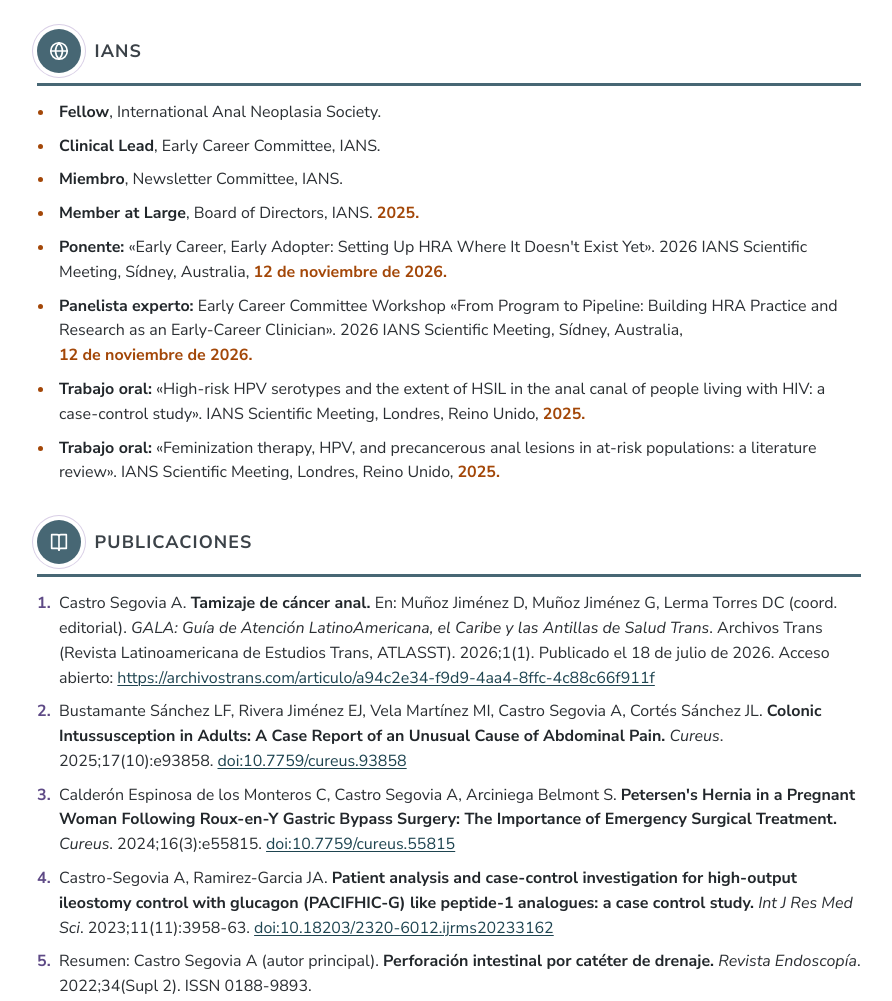
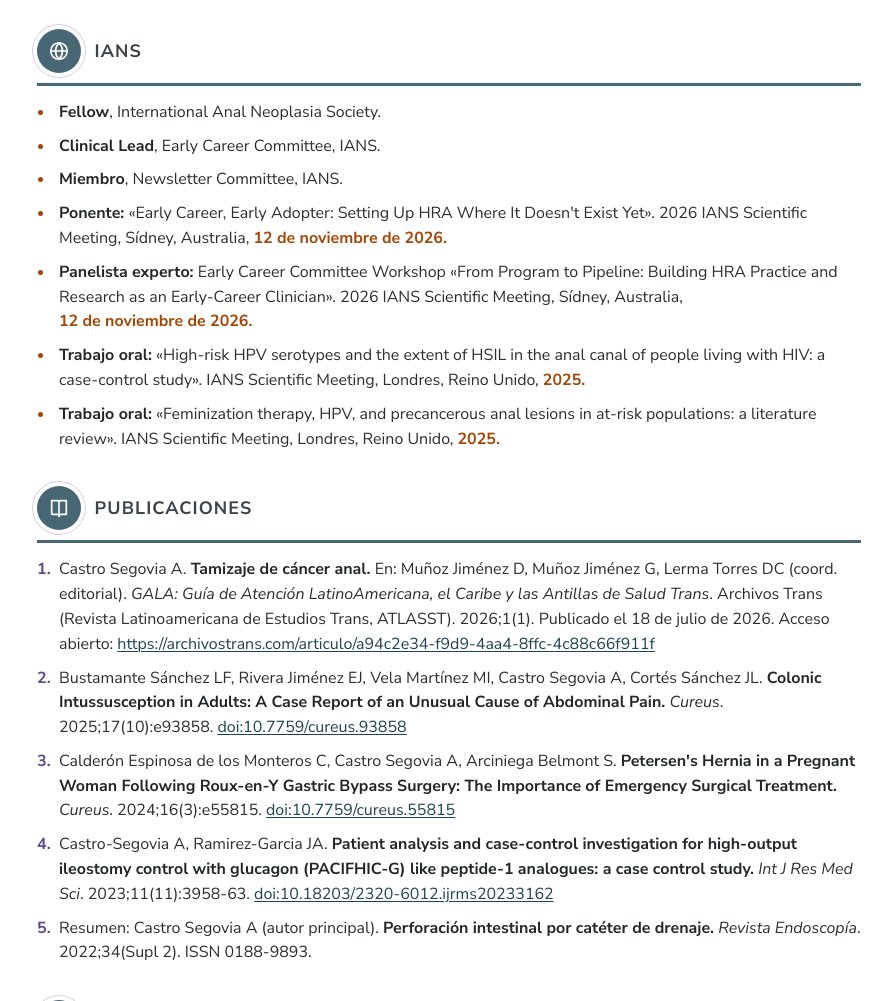
Before and after one commit to consultadrcastro/consultadrcastro.github.io, a plain HTML site: page cv/index.html in a window 1280 px wide. Shown: the part 1342-2343 px from the top of the page, without its empty margins (361-1253 px from the left). Drawn offline with Linux system fonts and the light colour scheme.

Commit message:
Quitar el cargo de Member at Large en IANS.
Esa línea del Consejo Directivo no corresponde y se elimina del currículum.

Co-authored-by: acsegov93 <acsegov93@users.noreply.github.com>
Co-authored-by: acsegov93 <acsegov93@gmail.com>

```diff
--- a/cv/index.html
+++ b/cv/index.html
@@ -124,7 +124,6 @@
         <li><strong>Fellow</strong>, International Anal Neoplasia Society.</li>
         <li><strong>Clinical Lead</strong>, Early Career Committee, IANS.</li>
         <li><strong>Miembro</strong>, Newsletter Committee, IANS.</li>
-        <li><strong>Member at Large</strong>, Board of Directors, IANS. <span class="date">2025.</span></li>
         <li><strong>Ponente:</strong> «Early Career, Early Adopter: Setting Up HRA Where It Doesn't Exist Yet». 2026 IANS Scientific Meeting, Sídney, Australia, <span class="date">12 de noviembre de 2026.</span></li>
         <li><strong>Panelista experto:</strong> Early Career Committee Workshop «From Program to Pipeline: Building HRA Practice and Research as an Early-Career Clinician». 2026 IANS Scientific Meeting, Sídney, Australia, <span class="date">12 de noviembre de 2026.</span></li>
         <li><strong>Trabajo oral:</strong> «High-risk HPV serotypes and the extent of HSIL in the anal canal of people living with HIV: a case-control study». IANS Scientific Meeting, Londres, Reino Unido, <span class="date">2025.</span></li>
```
